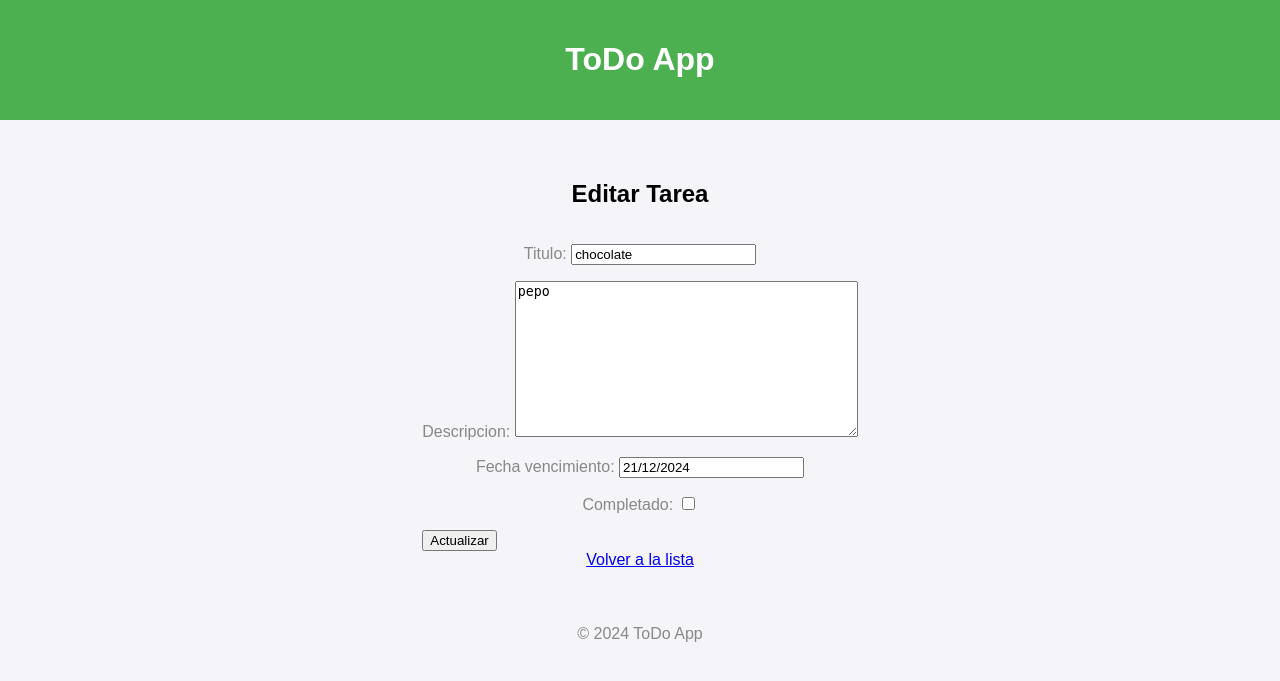
After one commit to iescheinberg/TaskApp_Django, a Django app: page /editar/6 in a window 1280 px wide. The commit adds this page. Shown: the top 681 px of the page. Run offline with Django 5.2, Linux system fonts and the light colour scheme; data comes from the database, SQL or seed files in the repository; both versions use the stored data as it was after the commit.

Commit message:
se agrego editar tareas

```diff
--- a/apps/task/urls.py
+++ b/apps/task/urls.py
@@ -4,5 +4,6 @@ from . import views
 urlpatterns = [
     path('', views.task_list, name='task_list'),
     path('agregar/', views.agregar_tarea, name='agregar_tarea'),
+    path('editar/<int:task_id>', views.editar_tarea, name='editar_tarea'),
     path('borrar/<int:task_id>', views.borrar_tarea, name='borrar_tarea'),
 ]
--- a/apps/task/views.py
+++ b/apps/task/views.py
@@ -1,4 +1,4 @@
-from django.shortcuts import render, redirect
+from django.shortcuts import render, redirect, get_object_or_404
 from .forms import TaskForm
 from .models import Task
 # Create your views here.
@@ -21,7 +21,18 @@ def agregar_tarea(request):
 
     return render(request, 'task/agregar_tarea.html', {'form': form})
 
+# Editar tarea
+def editar_tarea(request, task_id):
+    tarea = get_object_or_404(Task, id=task_id)
+    if request.method == 'POST':
+        form = TaskForm(request.POST, instance=tarea)
+        if form.is_valid():
+            form.save()
+            return redirect('task_list')
+    else:
+        form = TaskForm(instance=tarea)
 
+    return render(request, 'task/editar_tarea.html', {'form': form, 'tarea': tarea})
 
 # Borrar tarea
 def borrar_tarea(request, task_id):
--- /dev/null
+++ b/templates/task/editar_tarea.html
@@ -0,0 +1,15 @@
+{% extends "base.html" %}
+
+{% block content %}
+    <div class="container">
+        <h2>Editar Tarea</h2>
+        <!-- Formulario para editar tarea -->
+        <form method="post">
+            {% csrf_token %}
+            {{ form.as_p }}
+            <button type="submit">Actualizar</button>
+        </form>
+        <a href="{% url 'task_list' %}">Volver a la lista</a>
+    </div>
+
+{% endblock %}
```
Also changed, not shown: templates/task/task_list.html (+9 -4 lines), db.sqlite3.
